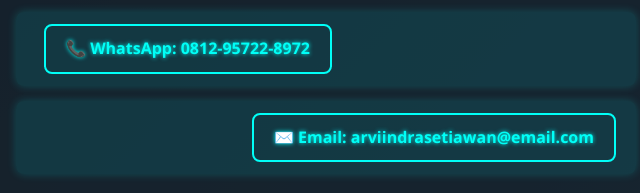
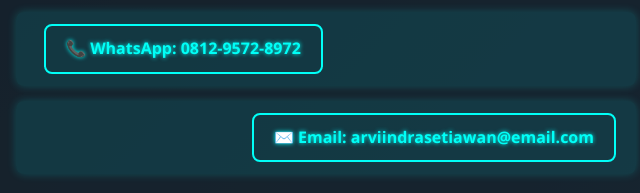
Before and after one commit to Arvi2009/linktree, a plain HTML site: page index.html in a window 1280 px wide. Shown: the part 940-1133 px from the top of the page, 314-954 px from the left. Drawn offline with Linux system fonts and the light colour scheme.

Commit message:
Update index.html

```diff
--- a/index.html
+++ b/index.html
@@ -46,7 +46,7 @@
             <div class="contact-container">
                 <div class="contact-item whatsapp">
                     <a href="https://wa.me/081295728972" target="_blank" rel="noopener noreferrer" class="btn-contact">
-                        📞 WhatsApp: 0812-95722-8972
+                        📞 WhatsApp: 0812-9572-8972
                     </a>
                 </div>
                 <div class="contact-item email">
```
